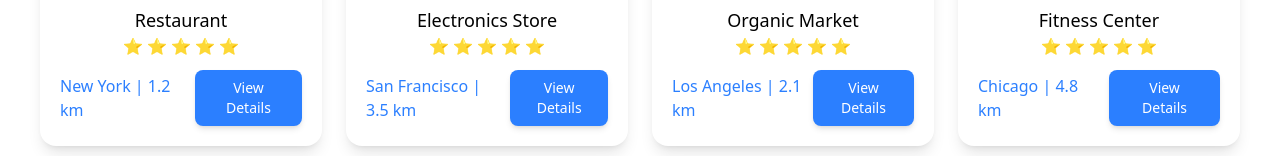
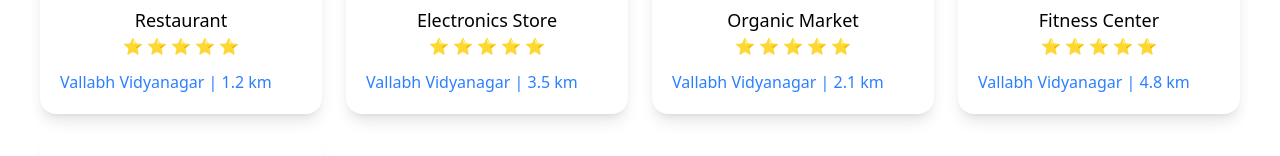
Before and after one commit to AnshKubavat/Team_Anonymous, a React (Vite) app in the folder Frontend/: page / in a window 1280 px wide. Shown: the part 682-838 px from the top of the page. Built offline with nearby package versions, Linux system fonts and the light colour scheme; no server answers.

Commit message:
edit city and remove button

```diff
--- a/Frontend/src/Pages/Home/Home.jsx
+++ b/Frontend/src/Pages/Home/Home.jsx
@@ -59,7 +59,7 @@ const Home = () => {
     _id: "1",
     businessName: "Sunrise Cafe",
     categoryOfBusiness: "Restaurant",
-    city: "New York",
+    city: "Vallabh Vidyanagar",
     distance: "1.2 km",
     image: image,
   },
@@ -67,7 +67,7 @@ const Home = () => {
     _id: "2",
     businessName: "Tech Hub",
     categoryOfBusiness: "Electronics Store",
-    city: "San Francisco",
+    city: "Vallabh Vidyanagar",
     distance: "3.5 km",
     image: image,
   },
@@ -75,7 +75,7 @@ const Home = () => {
     _id: "3",
     businessName: "Green Earth",
     categoryOfBusiness: "Organic Market",
-    city: "Los Angeles",
+    city: "Vallabh Vidyanagar",
     distance: "2.1 km",
     image: image,
   },
@@ -83,7 +83,7 @@ const Home = () => {
     _id: "4",
     businessName: "Fit Life Gym",
     categoryOfBusiness: "Fitness Center",
-    city: "Chicago",
+    city: "Vallabh Vidyanagar",
     distance: "4.8 km",
     image: image,
   },
@@ -91,7 +91,7 @@ const Home = () => {
     _id: "5",
     businessName: "Dream Salon",
     categoryOfBusiness: "Beauty & Spa",
-    city: "Miami",
+    city: "Vallabh Vidyanagar",
     distance: "3.0 km",
     image: image,
   },
--- a/Frontend/src/components/Card.jsx
+++ b/Frontend/src/components/Card.jsx
@@ -46,13 +46,8 @@ const Card = ({ businessList = [] }) => {
         <span className="text-blue-500 font-medium">
           {business.city} | {business?.distance || "2.4 km"}
         </span>
-        <motion.button
-          whileHover={{ scale: 1.1 }}
-          whileTap={{ scale: 0.95 }}
-          className="px-4 ml-1 py-2 bg-blue-500 text-white text-sm rounded-lg shadow-md"
-        >
-          View Details
-        </motion.button>
+
+
       </div>
     </motion.div>
   ));
```
